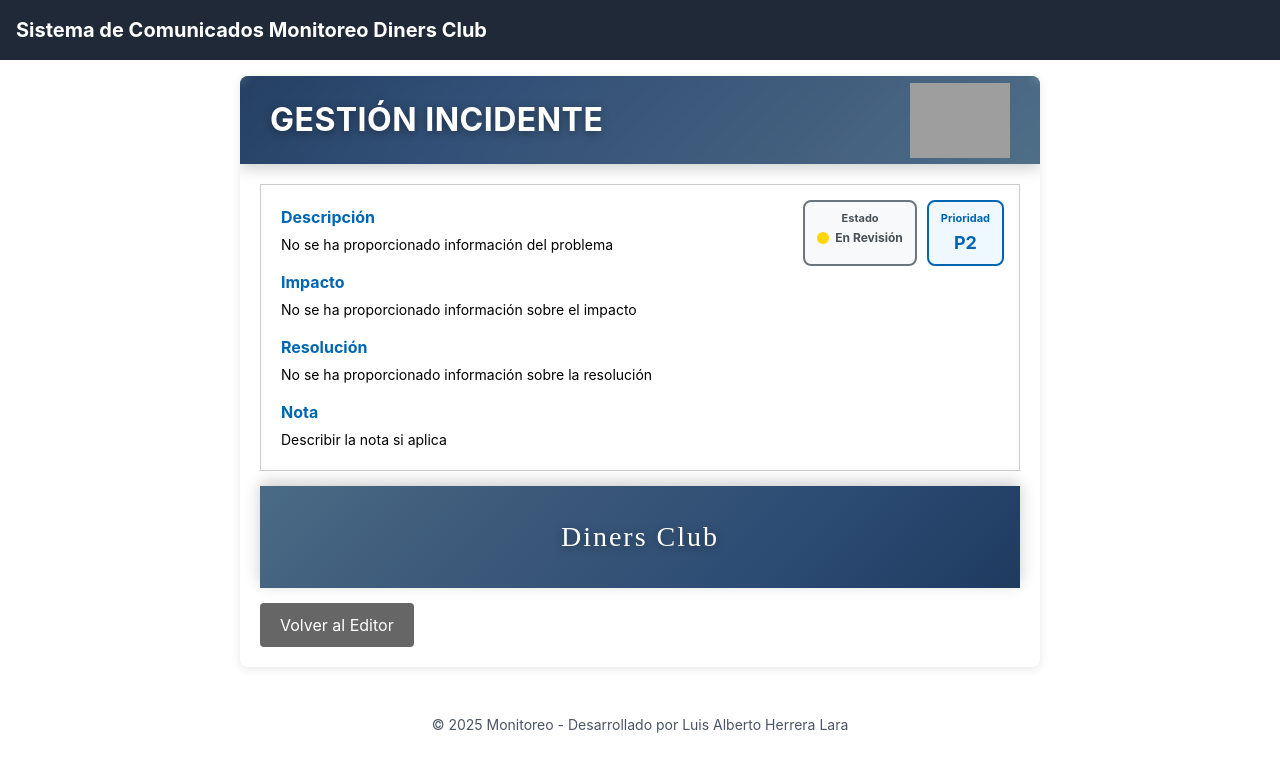
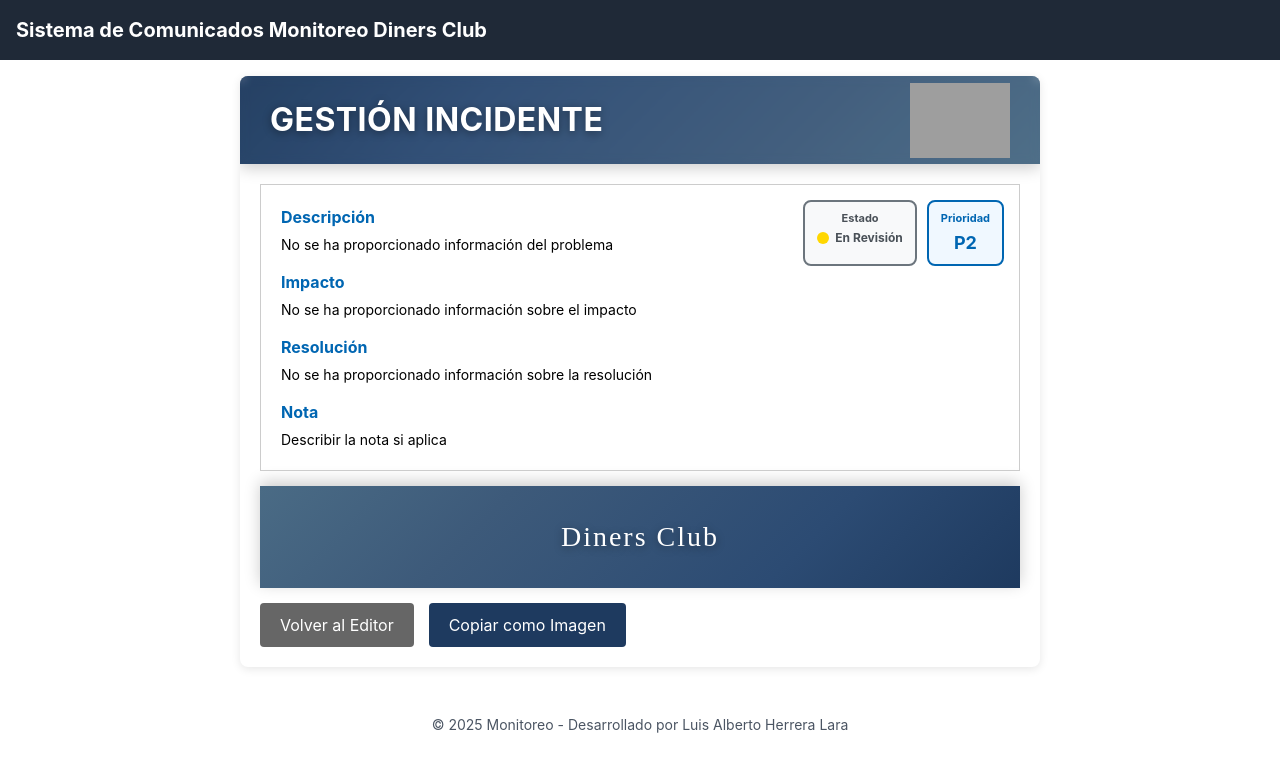
Before and after one commit to l6a6h6l/ComunicadoIncidente, a React (Create React App) app: page / in a window 1280 px wide. Both pictures are taken after a click on the button "Vista Previa del Comunicado". Shown: the top 772 px of the page. Built offline with nearby package versions, Linux system fonts and the light colour scheme; grey boxes are pictures that could not be loaded; the HTML template or start-up script is replaced by a standard one.

Commit message:
Update ComunicadoIncidente.jsx

```diff
--- a/src/components/ComunicadoIncidente.jsx
+++ b/src/components/ComunicadoIncidente.jsx
@@ -116,9 +116,52 @@
     }
   };
 
+  const copyAsImage = async () => {
+    try {
+      // Buscar el elemento del comunicado
+      const communicationElement = document.querySelector('[data-communication="preview"]');
+      if (!communicationElement) {
+        alert('Error: No se encontró el comunicado para capturar');
+        return;
+      }
+
+      // Usar html2canvas para capturar como imagen
+      const html2canvas = (await import('https://cdnjs.cloudflare.com/ajax/libs/html2canvas/1.4.1/html2canvas.min.js')).default;
+
+      const canvas = await html2canvas(communicationElement, {
+        backgroundColor: '#ffffff',
+        scale: 2,
+        useCORS: true,
+        allowTaint: true
+      });
+
+      // Convertir a blob
+      canvas.toBlob(async (blob) => {
+        try {
+          await navigator.clipboard.write([
+            new ClipboardItem({ 'image/png': blob })
+          ]);
+          alert('Comunicado copiado como imagen al portapapeles');
+        } catch (err) {
+          // Fallback: descargar la imagen
+          const url = canvas.toDataURL('image/png');
+          const link = document.createElement('a');
+          link.download = `comunicado-${formData.referencia}.png`;
+          link.href = url;
+          link.click();
+          alert('Imagen descargada (no se pudo copiar al portapapeles)');
+        }
+      }, 'image/png');
+
+    } catch (error) {
+      console.error('Error al capturar imagen:', error);
+      alert('Error al generar la imagen. Inténtalo de nuevo.');
+    }
+  };
+
   if (showForm) {
     return (
-      <div style={{maxWidth: "800px", margin: "0 auto", backgroundColor: "white", borderRadius: "8px", boxShadow: "0 2px 10px rgba(0,0,0,0.1)", overflow: "hidden"}}>
+      <div style={{maxWidth: "800px", margin: "0 auto", backgroundColor: "white", borderRadius: "8px", boxShadow: "0 2px 10px rgba(0,0,0,0.1)", overflow: "hidden"}} data-communication="preview">>
         <div style={{
           background: "linear-gradient(135deg, #1e3a5f 0%, #2c4b73 30%, #3d5a7a 70%, #4a6b85 100%)",
           color: "white",
@@ -584,12 +627,21 @@
           </h2>
         </div>
 
-        <button
-          onClick={() => setShowForm(true)}
-          style={{backgroundColor: "#666", color: "white", border: "none", padding: "10px 20px", borderRadius: "4px", cursor: "pointer", marginTop: "15px"}}
-        >
-          Volver al Editor
-        </button>
+        <div style={{display: "flex", gap: "15px", marginTop: "15px"}}>
+          <button
+            onClick={() => setShowForm(true)}
+            style={{backgroundColor: "#666", color: "white", border: "none", padding: "10px 20px", borderRadius: "4px", cursor: "pointer"}}
+          >
+            Volver al Editor
+          </button>
+
+          <button
+            onClick={copyAsImage}
+            style={{backgroundColor: "#1e3a5f", color: "white", border: "none", padding: "10px 20px", borderRadius: "4px", cursor: "pointer"}}
+          >
+            Copiar como Imagen
+          </button>
+        </div>
       </div>
     </div>
   );
```
